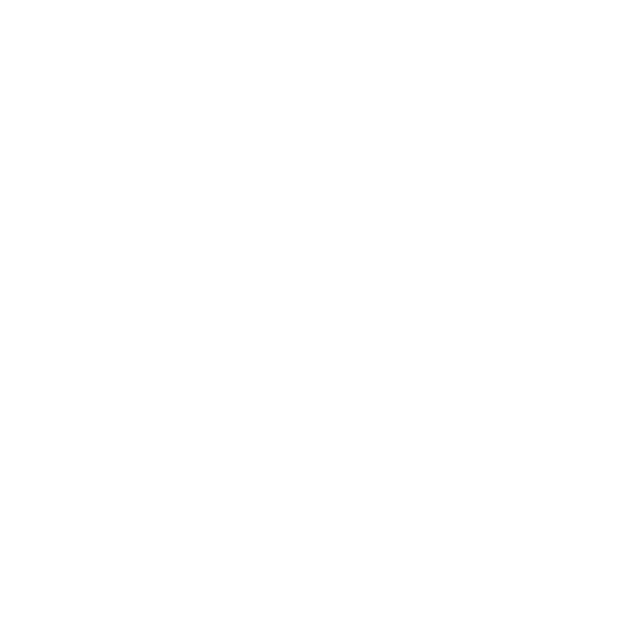
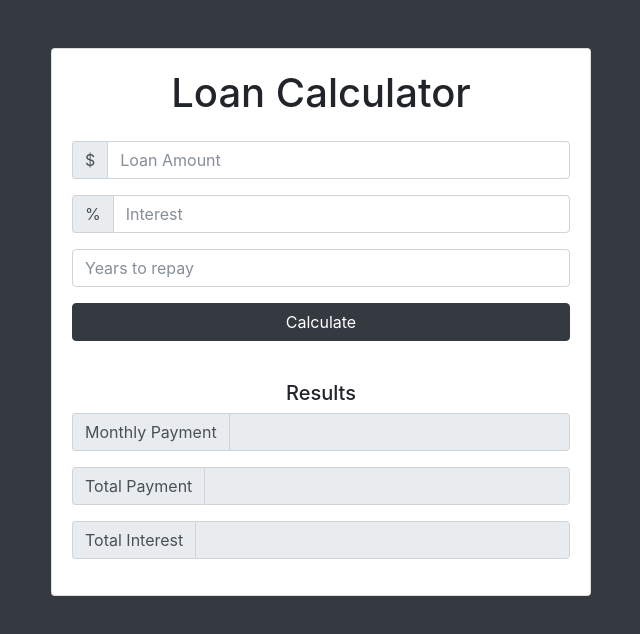
Before and after one commit to TinaSoltanian/LoanCalculator, a plain HTML site: page index.html in a window 1280 px wide. Shown: the whole page, without its empty margins (319-959 px from the left). Drawn offline with nearby package versions, Linux system fonts and the light colour scheme.

Commit message:
design html

```diff
--- a/index.html
+++ b/index.html
@@ -1,20 +1,90 @@
-<!doctype html>
+<!DOCTYPE html>
 <html lang="en">
+
 <head>
   <!-- Required meta tags -->
   <meta charset="utf-8">
   <meta name="viewport" content="width=device-width, initial-scale=1, shrink-to-fit=no">
 
   <!-- Bootstrap CSS -->
-    <link rel="stylesheet" href="https://maxcdn.bootstrapcdn.com/bootstrap/4.0.0/css/bootstrap.min.css" integrity="sha384-Gn5384xqQ1aoWXA+058RXPxPg6fy4IWvTNh0E263XmFcJlSAwiGgFAW/dAiS6JXm" crossorigin="anonymous">
-
+  <link rel="stylesheet" href="https://maxcdn.bootstrapcdn.com/bootstrap/4.0.0-beta.2/css/bootstrap.min.css" integrity="sha384-PsH8R72JQ3SOdhVi3uxftmaW6Vc51MKb0q5P2rRUpPvrszuE4W1povHYgTpBfshb"
+    crossorigin="anonymous">
   <title>Loan Calculator</title>
 </head>
-  <body>
+
+<body class="bg-dark">
+  <div class="container">
+    <div class="row">
+      <div class="col-md-6 mx-auto">
+        <div class="card card-body text-center mt-5">
+          <h1 class="heading display-5 pb-3">Loan Calculator</h1>
+          <form id="loan-form">
+
+            <div class="form-group">
+              <div class="input-group">
+                <span class="input-group-addon">$</span>
+                <input type="number" class="form-control" id="amount" placeholder="Loan Amount">
+              </div>
+            </div>
+
+            <div class="form-group">
+              <div class="input-group">
+                <span class="input-group-addon">%</span>
+                <input type="number" class="form-control" id="interest" placeholder="Interest">
+              </div>
+            </div>
+
+            <div class="form-group">
+              <input type="number" class="form-control" id="years" placeholder="Years to repay">
+            </div>
+
+            <div class="form-group">
+              <input type="submit" value="Calculate" class="btn btn-dark btn-block">
+            </div>
+          </form>
+          <!-- <div id="loading">
+            <img src="img/loading.gif" alt="">
+          </div> -->
+          <div id="results" class="pt-4">
+            <h5>Results</h5>
+            <div class="form-group">
+              <div class="input-group">
+                <span class="input-group-addon">Monthly Payment </span>
+                <input type="number" class="form-control" id="monthly-payment" disabled>
+              </div>
+            </div>
+
+            <div class="form-group">
+                <div class="input-group">
+                  <span class="input-group-addon">Total Payment </span>
+                  <input type="number" class="form-control" id="total-payment" disabled>
+                </div>
+              </div>
+
+            <div class="form-group">
+                <div class="input-group">
+                  <span class="input-group-addon">Total Interest</span>
+                  <input type="number" class="form-control" id="total-interest" disabled>
+                </div>
+              </div>
+
+          </div>
+
+
+        </div>
+      </div>
+    </div>
+  </div>
+
   <!-- Optional JavaScript -->
   <!-- jQuery first, then Popper.js, then Bootstrap JS -->
-    <script src="https://code.jquery.com/jquery-3.2.1.slim.min.js" integrity="sha384-KJ3o2DKtIkvYIK3UENzmM7KCkRr/rE9/Qpg6aAZGJwFDMVNA/GpGFF93hXpG5KkN" crossorigin="anonymous"></script>
-    <script src="https://cdnjs.cloudflare.com/ajax/libs/popper.js/1.12.9/umd/popper.min.js" integrity="sha384-ApNbgh9B+Y1QKtv3Rn7W3mgPxhU9K/ScQsAP7hUibX39j7fakFPskvXusvfa0b4Q" crossorigin="anonymous"></script>
-    <script src="https://maxcdn.bootstrapcdn.com/bootstrap/4.0.0/js/bootstrap.min.js" integrity="sha384-JZR6Spejh4U02d8jOt6vLEHfe/JQGiRRSQQxSfFWpi1MquVdAyjUar5+76PVCmYl" crossorigin="anonymous"></script>
+  <script src="https://code.jquery.com/jquery-3.2.1.slim.min.js" integrity="sha384-KJ3o2DKtIkvYIK3UENzmM7KCkRr/rE9/Qpg6aAZGJwFDMVNA/GpGFF93hXpG5KkN"
+    crossorigin="anonymous"></script>
+  <script src="https://cdnjs.cloudflare.com/ajax/libs/popper.js/1.12.3/umd/popper.min.js" integrity="sha384-vFJXuSJphROIrBnz7yo7oB41mKfc8JzQZiCq4NCceLEaO4IHwicKwpJf9c9IpFgh"
+    crossorigin="anonymous"></script>
+  <script src="https://maxcdn.bootstrapcdn.com/bootstrap/4.0.0-beta.2/js/bootstrap.min.js" integrity="sha384-alpBpkh1PFOepccYVYDB4do5UnbKysX5WZXm3XxPqe5iKTfUKjNkCk9SaVuEZflJ"
+    crossorigin="anonymous"></script>
+  <script src="app.js"></script>
 </body>
+
 </html>
```
Lines whose indentation alone changed are shown as unchanged.
